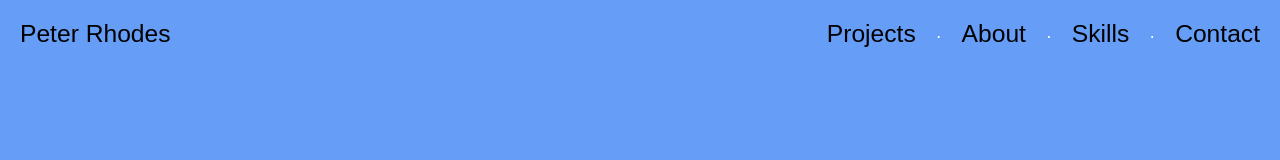
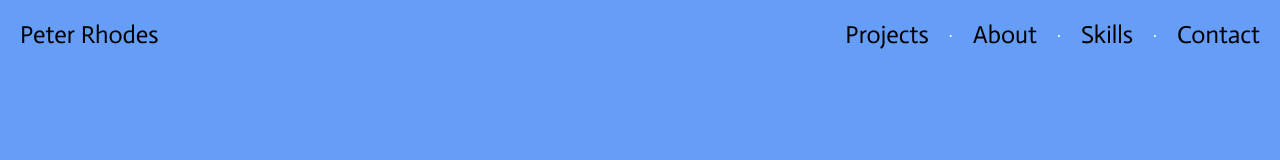
Before and after one commit to RhodesPeter/portfolio, a plain HTML site: page index.html in a window 1280 px wide. Shown: the top 160 px of the page. Drawn offline with Linux system fonts and the light colour scheme; some icons are missing.

Commit message:
Add google fonts link back to head!

```diff
--- a/index.html
+++ b/index.html
@@ -6,6 +6,7 @@
     <link rel="stylesheet" href="main.css">
     <link rel="stylesheet" href="nav.css">
     <link href="https://file.myfontastic.com/ccLmAATr23PEMvGJFD3eKX/icons.css" rel="stylesheet">
+    <link href="https://fonts.googleapis.com/css?family=Actor" rel="stylesheet">
     <script src="https://use.fontawesome.com/ad1683208f.js"></script>
     <meta name="viewport" content="width=device-width, initial-scale=1.0">
   </head>
```
